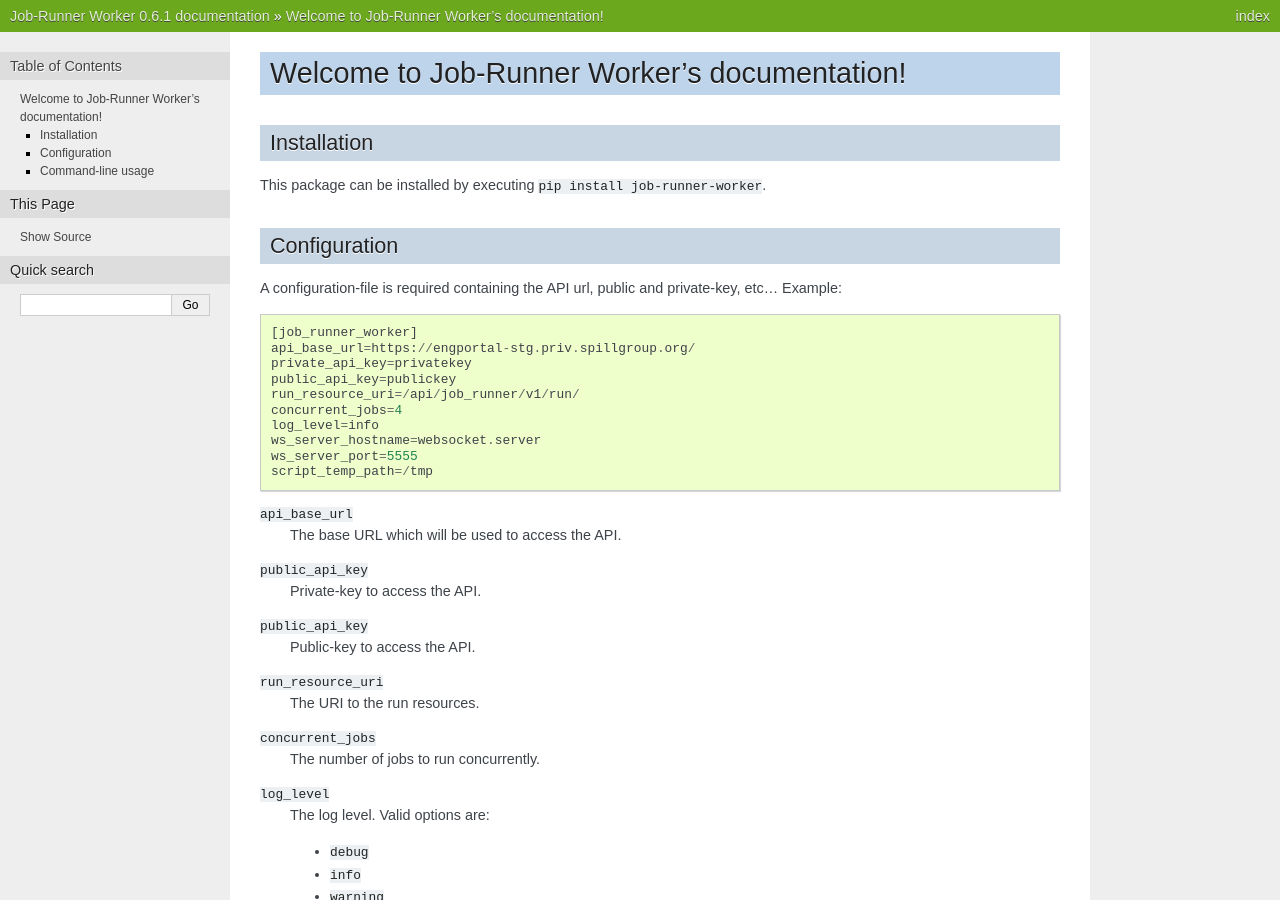
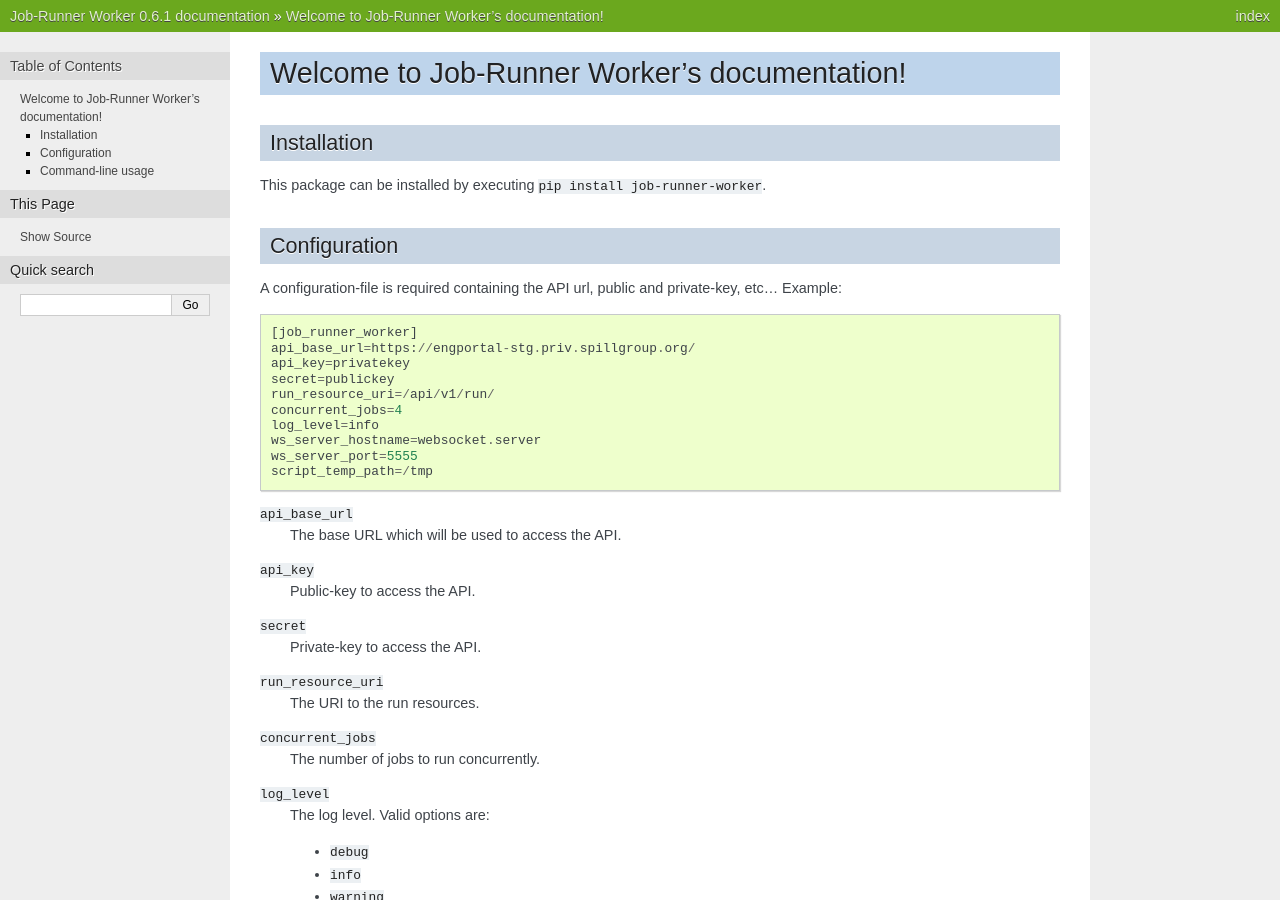
Before and after one commit to spilgames/job-runner-worker, a Sphinx documentation site: the page built from docs/index.rst, in a window 1280 px wide and 900 px high. Built offline with Sphinx 7.4.7, drawn with Linux system fonts in a browser that asks for light colours.

Commit message:
Rename private_api_key to secret and public_api_key to api_key.

```diff
--- a/docs/index.rst
+++ b/docs/index.rst
@@ -16,9 +16,9 @@ private-key, etc... Example::
 
     [job_runner_worker]
     api_base_url=https://engportal-stg.priv.spillgroup.org/
-    private_api_key=privatekey
-    public_api_key=publickey
-    run_resource_uri=/api/job_runner/v1/run/
+    api_key=privatekey
+    secret=publickey
+    run_resource_uri=/api/v1/run/
     concurrent_jobs=4
     log_level=info
     ws_server_hostname=websocket.server
@@ -29,11 +29,11 @@ private-key, etc... Example::
 ``api_base_url``
     The base URL which will be used to access the API.
 
-``public_api_key``
+``api_key``
+    Public-key to access the API.
+
+``secret``
     Private-key to access the API.
-
-``public_api_key``
-    Public-key to access the API.
 
 ``run_resource_uri``
     The URI to the run resources.
```
Also changed, not shown: 3 other files.
